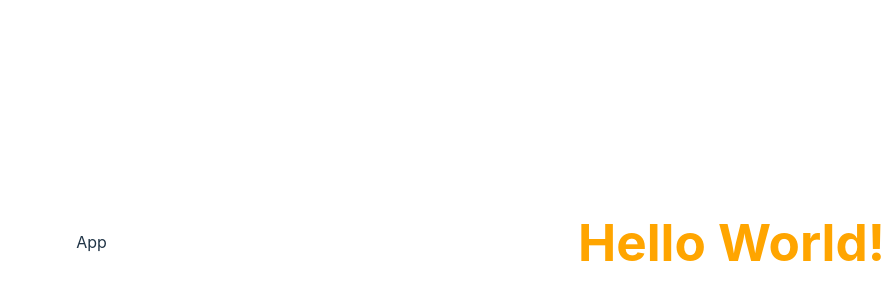
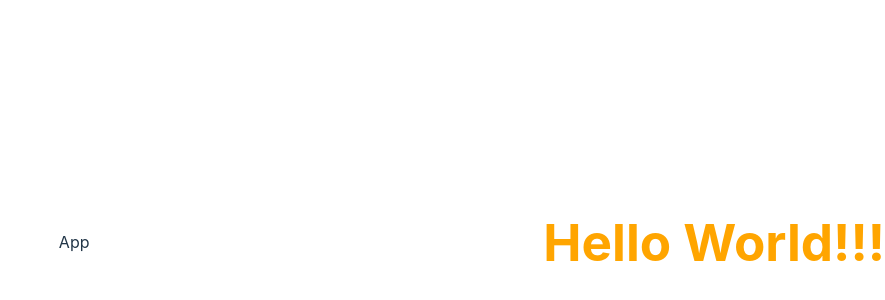
Before and after one commit to ProUnebit/Drag-Drop-Mini-Project, a website built with Vite: page index.html in a window 1280 px wide. Shown: the part 158-458 px from the top of the page, without its empty margins (395-1280 px from the left). Built offline with nearby package versions, Linux system fonts and the light colour scheme.

Commit message:
test commit

```diff
--- a/index.html
+++ b/index.html
@@ -7,7 +7,7 @@
   </head>
   <body>
     <div id="app">App</div>
-    <h1>Hello World!</h1>
+    <h1>Hello World!!!</h1>
     <script type="module" src="/src/main.ts"></script>
   </body>
 </html>
```
